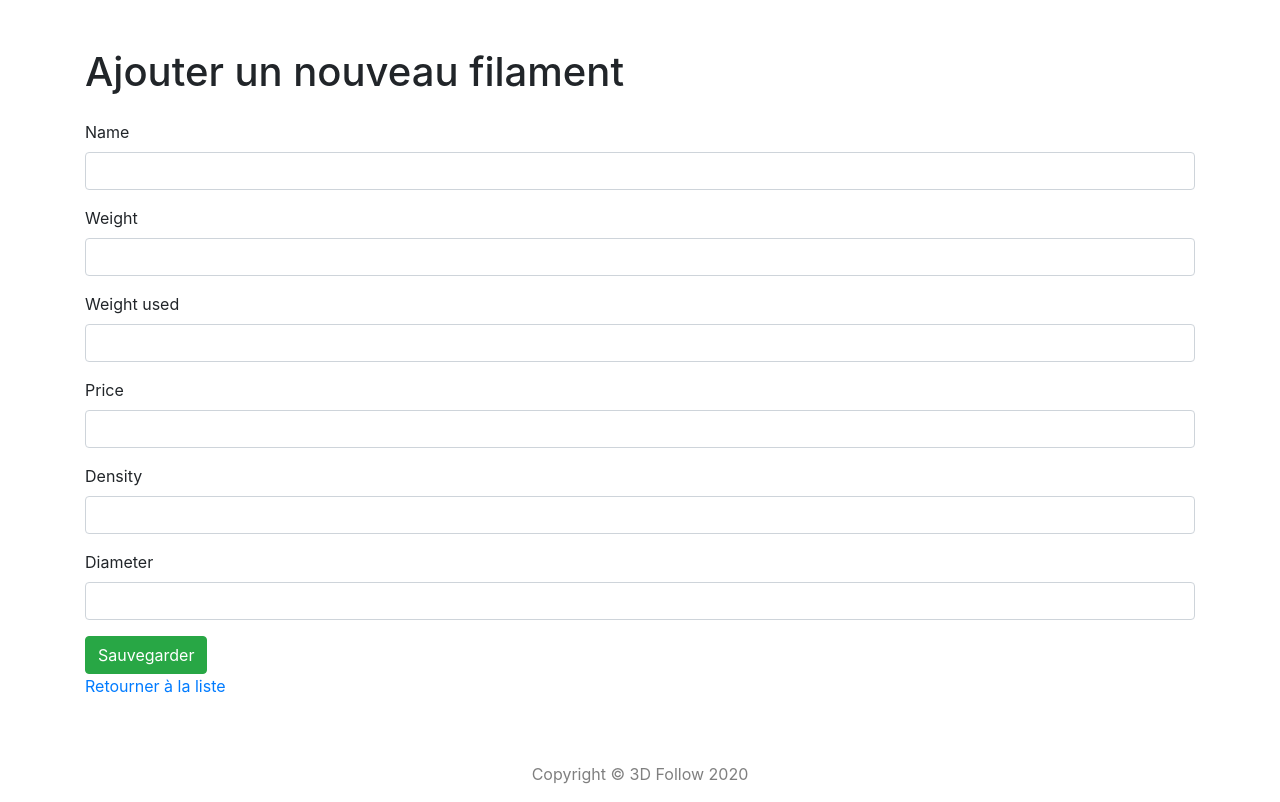
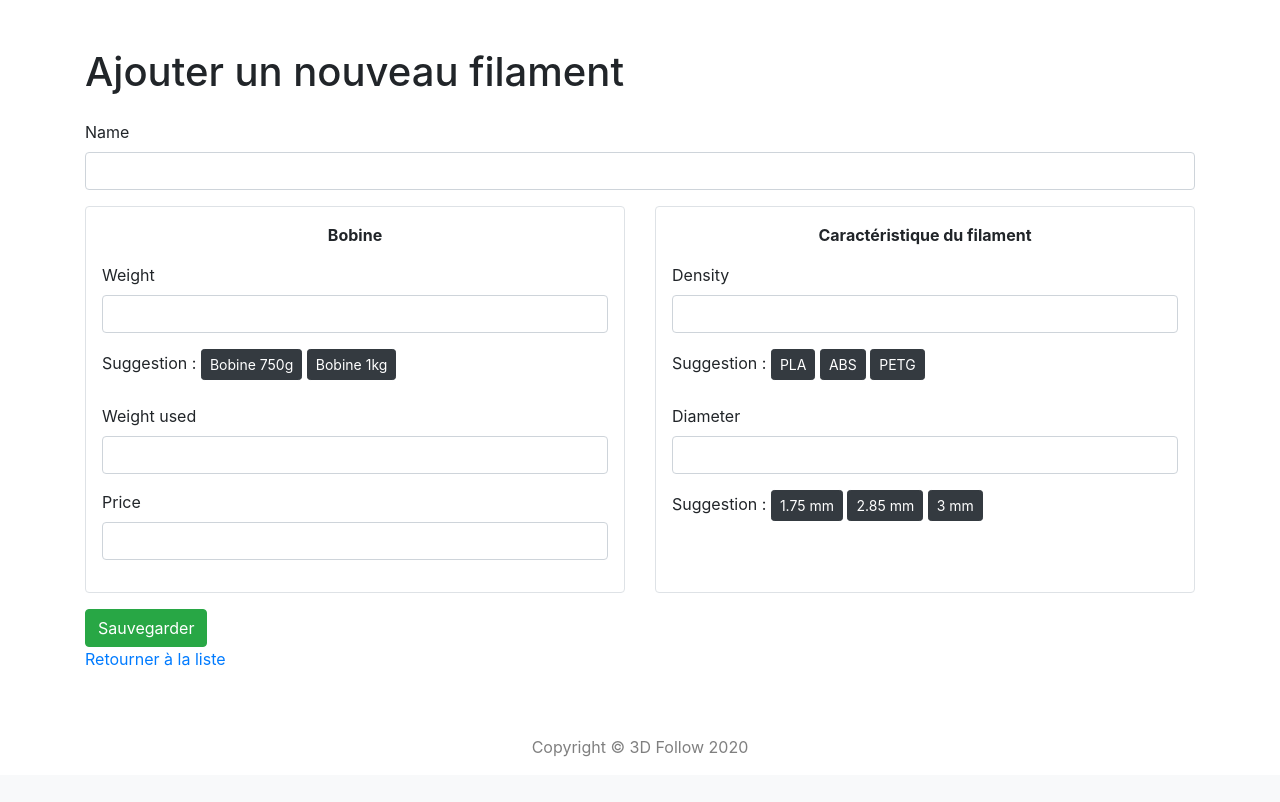
Before and after one commit to pyrech/3dfollow, a Symfony app: template application/templates/filament/new.html.twig in a window 1280 px wide. Shown: the part 76-878 px from the top of the page. After the commit the page ends 833 px from the top, so only its background shows below. Run offline with Twig, Linux system fonts and the light colour scheme; the template is opened without the code that fills it, so the values that code supplies are empty; form fields are guessed from the names that the template uses; some libraries are stand-ins or nearby versions.

Commit message:
Increase forms DX

```diff
--- a/application/src/Entity/Filament.php
+++ b/application/src/Entity/Filament.php
@@ -30,6 +30,7 @@ class Filament
      *
      * @ORM\Column(type="decimal", precision=10, scale=0)
      * @Assert\NotBlank()
+     * @Assert\PositiveOrZero()
      */
     private $weight;
 
@@ -38,6 +39,7 @@ class Filament
      *
      * @ORM\Column(type="decimal", precision=10, scale=0)
      * @Assert\NotBlank()
+     * @Assert\PositiveOrZero()
      */
     private $weightUsed = 0;
 
@@ -46,6 +48,7 @@ class Filament
      *
      * @ORM\Column(type="decimal", precision=10, scale=2)
      * @Assert\NotBlank()
+     * @Assert\PositiveOrZero()
      */
     private $price;
 
@@ -54,6 +57,7 @@ class Filament
      *
      * @ORM\Column(type="decimal", precision=10, scale=2)
      * @Assert\NotBlank()
+     * @Assert\PositiveOrZero()
      */
     private $density;
 
@@ -62,6 +66,7 @@ class Filament
      *
      * @ORM\Column(type="decimal", precision=5, scale=2)
      * @Assert\NotBlank()
+     * @Assert\PositiveOrZero()
      */
     private $diameter;
 
--- a/application/src/Entity/PrintObject.php
+++ b/application/src/Entity/PrintObject.php
@@ -29,6 +29,7 @@ class PrintObject
 
     /**
      * @ORM\Column(type="string", length=255, nullable=true)
+     * @Assert\NotBlank()
      */
     private $name;
 
@@ -49,6 +50,7 @@ class PrintObject
     /**
      * @Vich\UploadableField(mapping="print_oject", fileNameProperty="gCode.name", size="gCode.size", mimeType="gCode.mimeType", originalName="gCode.originalName", dimensions="gCode.dimensions")
      * @Assert\File(maxSize="50M")
+     * @Assert\PositiveOrZero()
      *
      * @var File|null
      */
@@ -63,11 +65,13 @@ class PrintObject
 
     /**
      * @ORM\Column(type="decimal", precision=10, scale=2, nullable=true)
+     * @Assert\PositiveOrZero()
      */
     private $length;
 
     /**
      * @ORM\Column(type="decimal", precision=10, scale=2, nullable=true)
+     * @Assert\PositiveOrZero()
      */
     private $cost;
 
--- a/application/src/Entity/User.php
+++ b/application/src/Entity/User.php
@@ -7,6 +7,7 @@ use Doctrine\Common\Collections\Collection;
 use Doctrine\ORM\Mapping as ORM;
 use Symfony\Bridge\Doctrine\Validator\Constraints\UniqueEntity;
 use Symfony\Component\Security\Core\User\UserInterface;
+use Symfony\Component\Validator\Constraints as Assert;
 
 /**
  * @ORM\Entity(repositoryClass="App\Repository\UserRepository")
@@ -24,6 +25,7 @@ class User implements UserInterface
 
     /**
      * @ORM\Column(type="string", length=180, unique=true)
+     * @Assert\NotBlank()
      */
     private $username;
 
--- a/application/src/Form/FilamentType.php
+++ b/application/src/Form/FilamentType.php
@@ -13,8 +13,8 @@ class FilamentType extends AbstractType
     {
         $builder
             ->add('name', null, [
-                'label' => 'Nom à présenter aux utilisateurs',
-                'help' => 'Couleur, matière imitée, etc.'
+                'label' => 'Nom à donner au filament pour le retrouver facilement dans l\'application',
+                'help' => 'Couleur, matière imitée, etc.',
             ])
             ->add('weight', null, [
                 'label' => 'Poids de la bobine (en grammes)',
@@ -22,6 +22,7 @@ class FilamentType extends AbstractType
             ->add('weightUsed', null, [
                 'label' => 'Quantité de filament déjà utilisé (en grammes)',
                 'help' => 'Permet de corriger la consommation si toutes vos impressions n\'ont pas été enregistrées dans l\'application',
+                'required' => false,
             ])
             ->add('price', null, [
                 'label' => 'Prix de la bobine (en €)',
--- a/application/src/Form/PrintObjectType.php
+++ b/application/src/Form/PrintObjectType.php
@@ -26,11 +26,11 @@ class PrintObjectType extends AbstractType
         $builder
             ->add('name', null, [
                 'label' => 'Nom de l\'objet',
+                'required' => true,
             ])
             ->add('filament', EntityType::class, [
                 'label' => 'Filament',
                 'class' => Filament::class,
-                'required' => false,
                 'query_builder' => function(FilamentRepository $filamentRepository) use ($user) {
                     return $filamentRepository->createQueryBuilder('f')
                         ->andWhere('f.owner = :user')
@@ -71,6 +71,10 @@ class PrintObjectType extends AbstractType
                 'required' => false,
             ])
         ;
+
+        if (count($user->getTeamCreated()->getPrintRequests()) < 1) {
+            $builder->remove('printRequest');
+        }
     }
 
     public function configureOptions(OptionsResolver $resolver)
--- a/application/src/Form/RegistrationFormType.php
+++ b/application/src/Form/RegistrationFormType.php
@@ -18,8 +18,11 @@ class RegistrationFormType extends AbstractType
     public function buildForm(FormBuilderInterface $builder, array $options)
     {
         $builder
-            ->add('username')
+            ->add('username', null, [
+                'label' => 'Nom d\'utilisateur',
+            ])
             ->add('plainPassword', PasswordType::class, [
+                'label' => 'Mot de passe',
                 // instead of being set onto the object directly,
                 // this is read and encoded in the controller
                 'mapped' => false,
@@ -45,6 +48,7 @@ class RegistrationFormType extends AbstractType
                 'expanded' => true,
             ])
             ->add('agreeTerms', CheckboxType::class, [
+                'required' => true,
                 'mapped' => false,
                 'constraints' => [
                     new IsTrue([
--- a/application/templates/filament/_form.html.twig
+++ b/application/templates/filament/_form.html.twig
@@ -1,24 +1,48 @@
+{% macro suggestion(form, suggestions) %}
+    <div class="mb-4">
+        <span>Suggestion :</span>
+        {% for suggestion,value in suggestions %}
+            <button type="button" class="btn btn-dark btn-sm" onclick="$('#{{ form.vars.id }}').val({{ value }})">{{ suggestion }}</button>
+        {% endfor %}
+    </div>
+{% endmacro %}
+
+{% import _self as helper %}
+
 {{ form_start(form, {attr: {class: 'mt-5 mb-3'}}) }}
     {{ form_row(form.name) }}
-    {{ form_row(form.weight, {attr: {list: 'filament-weights'}}) }}
-    {{ form_row(form.weightUsed) }}
-    {{ form_row(form.price) }}
-    {{ form_row(form.density, {attr: {list: 'filament-densities'}}) }}
-    {{ form_row(form.diameter, {attr: {list: 'filament-diameters'}}) }}
 
-    <datalist id="filament-weights">
-        <option value="500" />
-        <option value="750" />
-        <option value="1000" />
-    </datalist>
-    <datalist id="filament-densities">
-        <option value="1.24" />
-    </datalist>
-    <datalist id="filament-diameters">
-        <option value="1.75" />
-        <option value="2.85" />
-        <option value="3" />
-    </datalist>
+    <div class="row mt-3 mb-3">
+        <div class="col-md-6">
+            <div class="p-3 border rounded h-100">
+                <p class="text-center font-weight-bold">Bobine</p>
+                {{ form_row(form.weight) }}
+                {{ helper.suggestion(form.weight, {
+                    'Bobine 750g': 700,
+                    'Bobine 1kg': 1000,
+                }) }}
+                {{ form_row(form.weightUsed) }}
+                {{ form_row(form.price) }}
+            </div>
+        </div>
+        <div class="col-md-6">
+            <div class="p-3 border rounded h-100">
+                <p class="text-center font-weight-bold">Caractéristique du filament</p>
+                {{ form_row(form.density) }}
+                {{ helper.suggestion(form.density, {
+                    'PLA': 1.24,
+                    'ABS': 1.04,
+                    'PETG': 1.27,
+                }) }}
+                {{ form_row(form.diameter) }}
+                {{ helper.suggestion(form.diameter, {
+                    '1.75 mm': 1.75,
+                    '2.85 mm': 2.85,
+                    '3 mm': 3,
+                }) }}
+            </div>
+        </div>
+    </div>
 
     <button class="btn btn-success">{{ button_label|default('Sauvegarder') }}</button>
 {{ form_end(form) }}
--- a/application/templates/print_object/new.html.twig
+++ b/application/templates/print_object/new.html.twig
@@ -1,7 +1,7 @@
 {% extends 'default_page.html.twig' %}
 
 {% block title %}Nouvelle impression{% endblock %}
-{% block page_title %}Ajouter nouvel élément{% endblock %}
+{% block page_title %}Ajouter nouvelle impression{% endblock %}
 
 {% block page_body %}
     {{ include('print_object/_form.html.twig') }}
```
Also changed, not shown: application/templates/common/form_theme.html.twig (added, +8 -0 lines), application/templates/print_object/_form.html.twig (+11 -4 lines), 1 other file.
